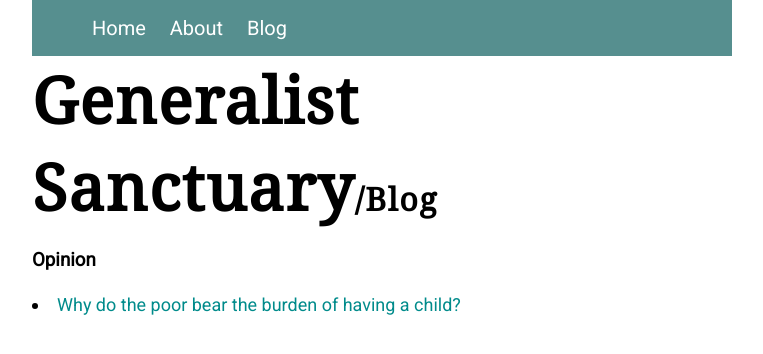
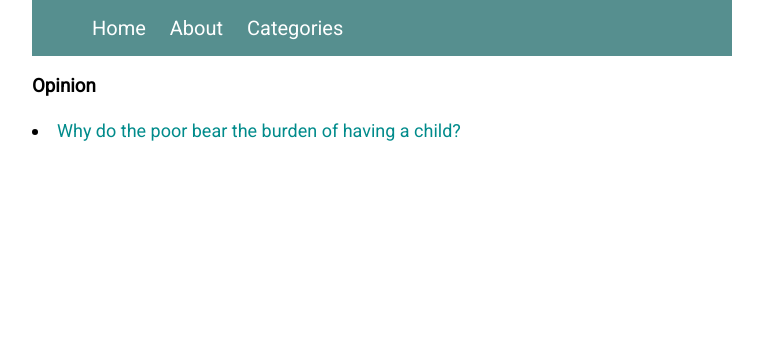
Before and after one commit to generalistsanctuary/generalistsanctuary.github.io, a Jekyll site: the page built from blog.html, in a window 1280 px wide. Shown: the top 354 px of the page, without its empty margins (258-1021 px from the left). Built offline with Jekyll 4.4.1, drawn with Linux system fonts in a browser that asks for light colours.

Commit message:
Update blog.html

```diff
--- a/blog.html
+++ b/blog.html
@@ -9,17 +9,16 @@
     <link href="https://fonts.googleapis.com/css2?family=Roboto&display=swap" rel="stylesheet">
     <link href="https://fonts.googleapis.com/css2?family=Noto+Serif&display=swap" rel="stylesheet">
     <link rel="stylesheet" href="{{site.baseurl}}/styles/style.css">
-    <title>Blog|Generalist Sanctuary</title>
+    <title>Categories|Generalist Sanctuary</title>
   </head>
   <body>
        <nav>
         <ul>
           <li><a href="index.html" >Home</a></li>
           <li><a href="#">About</a></li>
-          <li><a href="#">Blog</a></li>
+          <li><a href="#">Categories</a></li>
         </ul>
        </nav>
-       <header><h1><span style="font-size:5vw;">Generalist Sanctuary</span>/Blog</h1></header>
       {% for cat in site.categories %}
         <h3>{{cat[0]| capitalize}}</h3>
 
```
